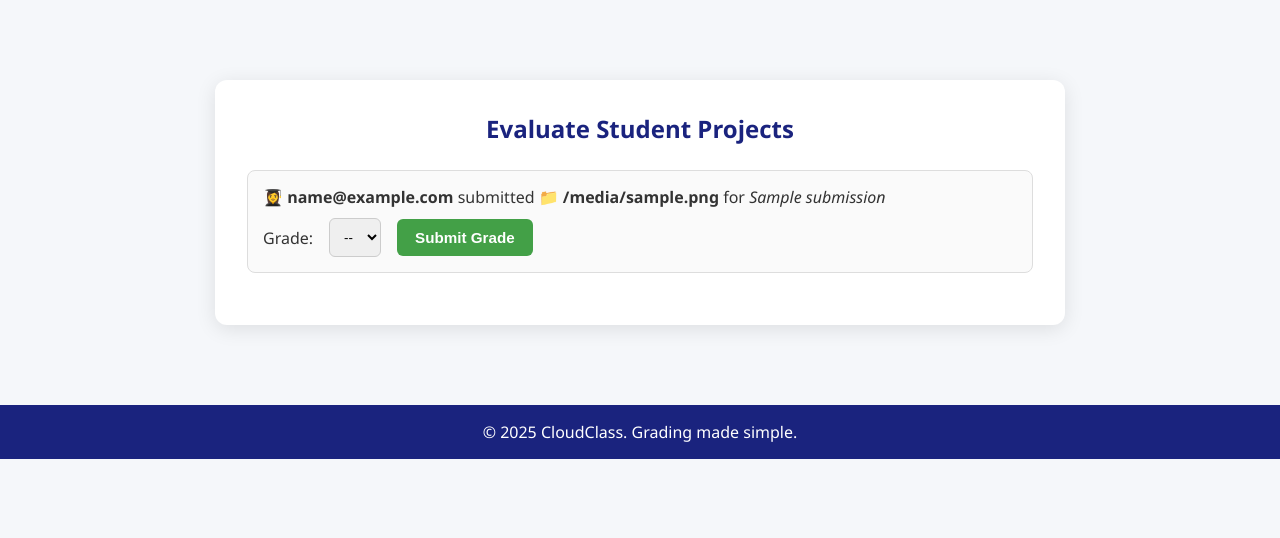
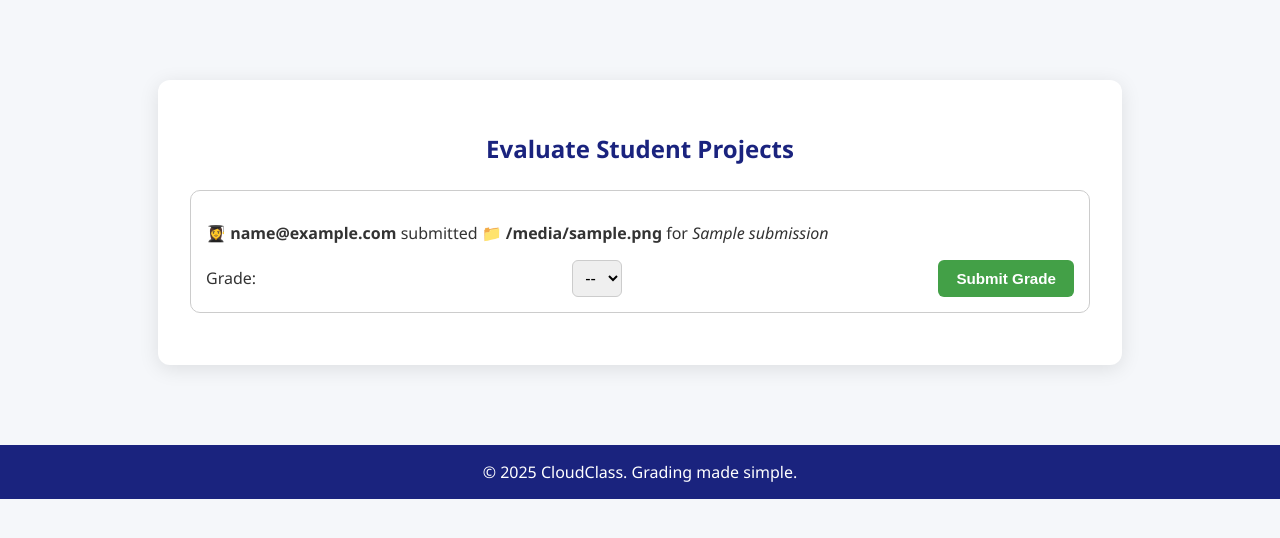
Before and after one commit to AlekhyaPenubakula/Faculty-Student-management-EC2-Dynamodb-SES, a Flask app: template faculty and student/templates/evaluate.html in a window 1280 px wide. Shown: the part 65-603 px from the top of the page. Run offline with Flask 3, Linux system fonts and the light colour scheme; the template is opened without the code that fills it: most values are stand-ins (such as "Sample title", 1, 10 or a date in 2020).

Commit message:
Update evaluate.html

```diff
--- a/faculty and student/templates/evaluate.html
+++ b/faculty and student/templates/evaluate.html
@@ -6,12 +6,11 @@
   <title>Evaluate Projects | CloudClass</title>
   <link rel="icon" href="/static/favicon.png" />
   <style>
-    * { margin: 0; padding: 0; box-sizing: border-box; }
-
     body {
       font-family: 'Segoe UI', sans-serif;
       background: #f5f7fa;
       color: #333;
+      margin: 0;
     }
 
     nav {
@@ -33,15 +32,10 @@
       margin-left: 1.5rem;
       text-decoration: none;
       font-weight: 500;
-      transition: color 0.3s;
-    }
-
-    .nav-links a:hover {
-      color: #90caf9;
     }
 
     .container {
-      max-width: 850px;
+      max-width: 900px;
       margin: 80px auto;
       background: white;
       padding: 2rem;
@@ -58,23 +52,23 @@
     .submission {
       margin-bottom: 20px;
       padding: 15px;
-      border: 1px solid #ddd;
-      border-radius: 8px;
-      background-color: #fafafa;
+      border: 1px solid #ccc;
+      border-radius: 10px;
     }
 
     form {
-      margin-top: 10px;
       display: flex;
       align-items: center;
+      justify-content: space-between;
+      flex-wrap: wrap;
       gap: 1rem;
-      flex-wrap: wrap;
     }
 
     select {
-      padding: 10px;
+      padding: 8px;
       border-radius: 6px;
       border: 1px solid #ccc;
+      font-size: 1rem;
     }
 
     button {
@@ -86,11 +80,6 @@
       font-size: 0.95rem;
       font-weight: 600;
       cursor: pointer;
-      transition: background-color 0.3s ease;
-    }
-
-    button:hover {
-      background-color: #2e7d32;
     }
 
     footer {
@@ -104,7 +93,6 @@
 </head>
 <body>
 
-  <!-- Navbar -->
   <nav>
     <div class="nav-logo">CloudClass</div>
     <div class="nav-links">
@@ -114,7 +102,6 @@
     </div>
   </nav>
 
-  <!-- Evaluation Section -->
   <div class="container">
     <h2>Evaluate Student Projects</h2>
 
@@ -122,14 +109,13 @@
       {% for submission in submissions %}
         <div class="submission">
           <p>
-            👩‍🎓 <strong>{{ submission.user_email }}</strong> submitted
-            📁 <strong>{{ submission.filename }}</strong>
-            for <em>{{ submission.course_name }}</em>
+            👩‍🎓 <strong>{{ submission['user_email'] }}</strong> submitted
+            📁 <strong>{{ submission['filename'] }}</strong>
+            for <em>{{ submission['course_name'] }}</em>
           </p>
-
           <form method="POST">
-            <input type="hidden" name="student" value="{{ submission.user_email }}">
-            <input type="hidden" name="course" value="{{ submission.course_name }}">
+            <input type="hidden" name="student" value="{{ submission['user_email'] }}">
+            <input type="hidden" name="course" value="{{ submission['course_name'] }}">
             <label for="grade">Grade:</label>
             <select name="grade" required>
               <option value="">--</option>
```
